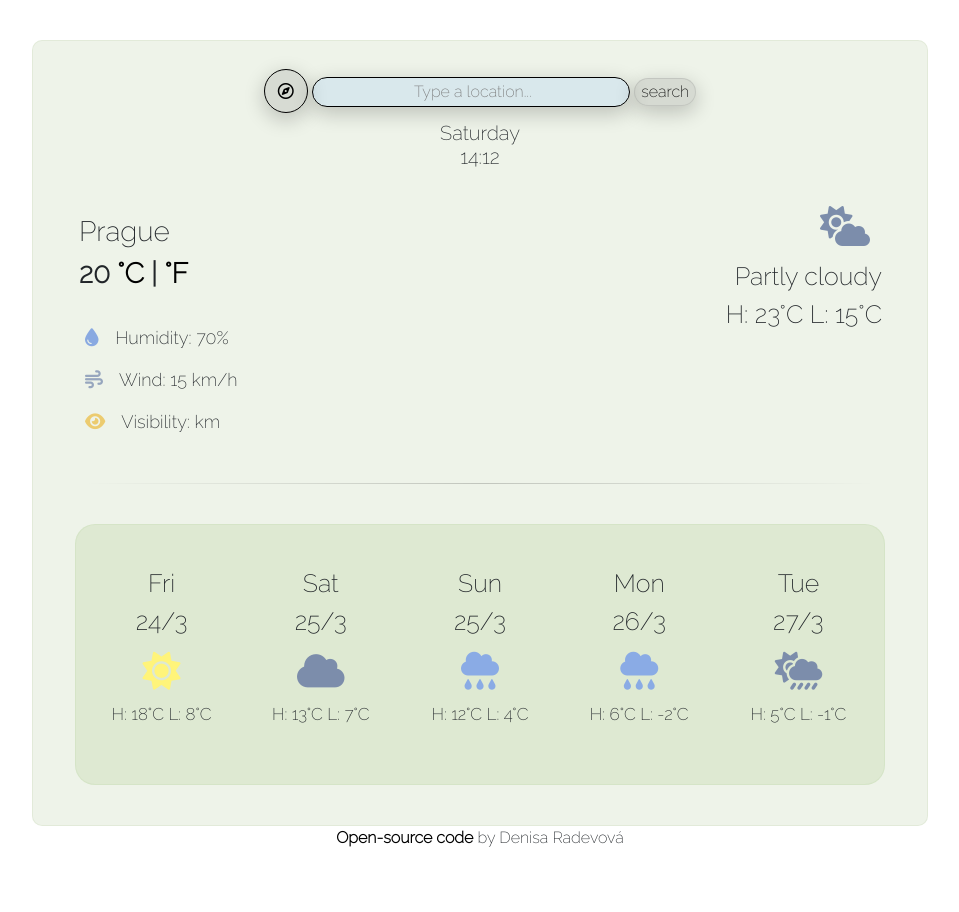
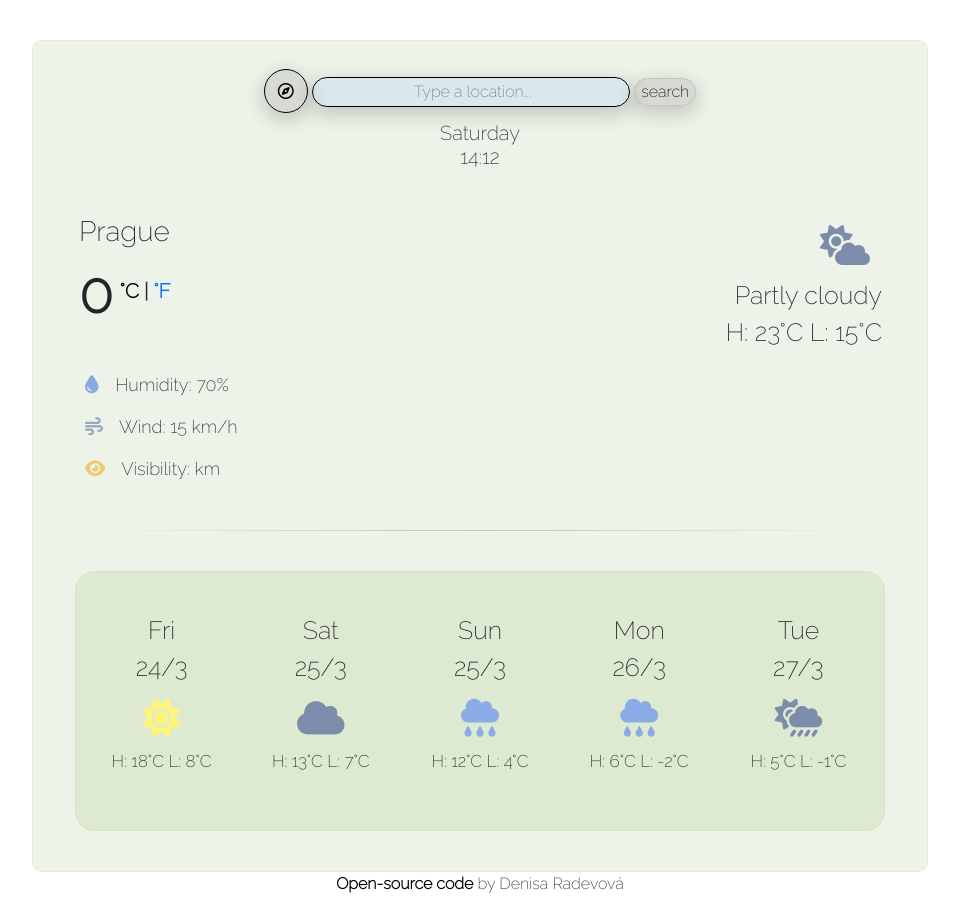
Before and after one commit to radevden/Weather-App, a website built with Parcel: page index.html in a window 1280 px wide. Both pictures are taken after a click on the link "°C". Shown: the whole page, without its empty margins (160-1119 px from the left). Before the commit the page ends 866 px from the top, so only its background shows below. Built offline with nearby package versions, Linux system fonts and the light colour scheme.

Commit message:
units C/F

```diff
--- a/index.html
+++ b/index.html
@@ -41,12 +41,14 @@
         <span class="temperature-value">
           20
         </span>
-        <a href="" id="celsius">
-          °C
-        </a> |
-        <a href="" id="fahrenheit">
-          °F
-        </a>
+        <span class="unit-value">
+          <a href="" id="celsius" class="active">
+            °C
+          </a> |
+          <a href="" id="fahrenheit">
+            °F
+          </a>
+        </span>
       </div>
     </div>
     <div class="current-weather">
--- a/src/index.js
+++ b/src/index.js
@@ -71,6 +71,8 @@ function updateWeather(response) {
   let visibility = Math.round(response.data.visibility / 1000);
   let visibilityCity = document.querySelector(".visibility");
   visibilityCity.innerHTML = `${visibility}`;
+
+  celsiusTemp = response.data.main.temp;
 }
 
 function showMyPosition(position) {
@@ -115,3 +117,31 @@ function changeLocation(event) {
 
 let form = document.querySelector("#search-form");
 form.addEventListener("submit", changeLocation);
+
+function showCelsius(event) {
+  event.preventDefault();
+
+  celsiusUnit.classList.add("active");
+  fahrenheitUnit.classList.remove("active");
+
+  let temperatureValue = document.querySelector(".temperature-value");
+  temperatureValue.innerHTML = Math.round(celsiusTemp);
+}
+
+function showFahrenheit(event) {
+  event.preventDefault();
+
+  celsiusUnit.classList.remove("active");
+  fahrenheitUnit.classList.add("active");
+
+  let fahrenheitValue = document.querySelector(".temperature-value");
+  let fahrenheitTemp = (celsiusTemp * 9) / 5 + 32;
+  fahrenheitValue.innerHTML = Math.round(fahrenheitTemp);
+}
+
+let celsiusUnit = document.querySelector("#celsius");
+celsiusUnit.addEventListener("click", showCelsius);
+
+let fahrenheitUnit = document.querySelector("#fahrenheit");
+fahrenheitUnit.addEventListener("click", showFahrenheit);
+let celsiusTemp = null;
--- a/src/styles.css
+++ b/src/styles.css
@@ -64,7 +64,7 @@ h1 {
 .current-weather {
   font-size: 25px;
   text-align: right;
-  margin: -141px -70px;
+  margin: -163px -70px;
   padding: 0px 103px;
 }
 
@@ -82,10 +82,20 @@ h1 {
   font-weight: bold;
 }
 
+.temperature-value {
+  font-size: 55px;
+}
+
+.unit-value {
+  font-size: 20px;
+  position: relative;
+  top: -15px;
+}
+
 ul {
   list-style: none;
   padding: 0;
-  margin: 125px 30px 20px 28px;
+  margin: 175px 30px 20px 28px;
   font-size: 18px;
 }
 
@@ -129,7 +139,6 @@ hr {
 
 a {
   text-decoration: none;
-  color: black;
 }
 .signature {
   text-align: center;
@@ -137,4 +146,15 @@ a {
 
 a.signature {
   font-weight: bold;
+  color: black;
 }
+
+.active {
+  color: black;
+  cursor: default;
+  font-weight: bold;
+}
+
+.active:hover {
+  cursor: default;
+}
```
Also changed, not shown: 1 other file.
